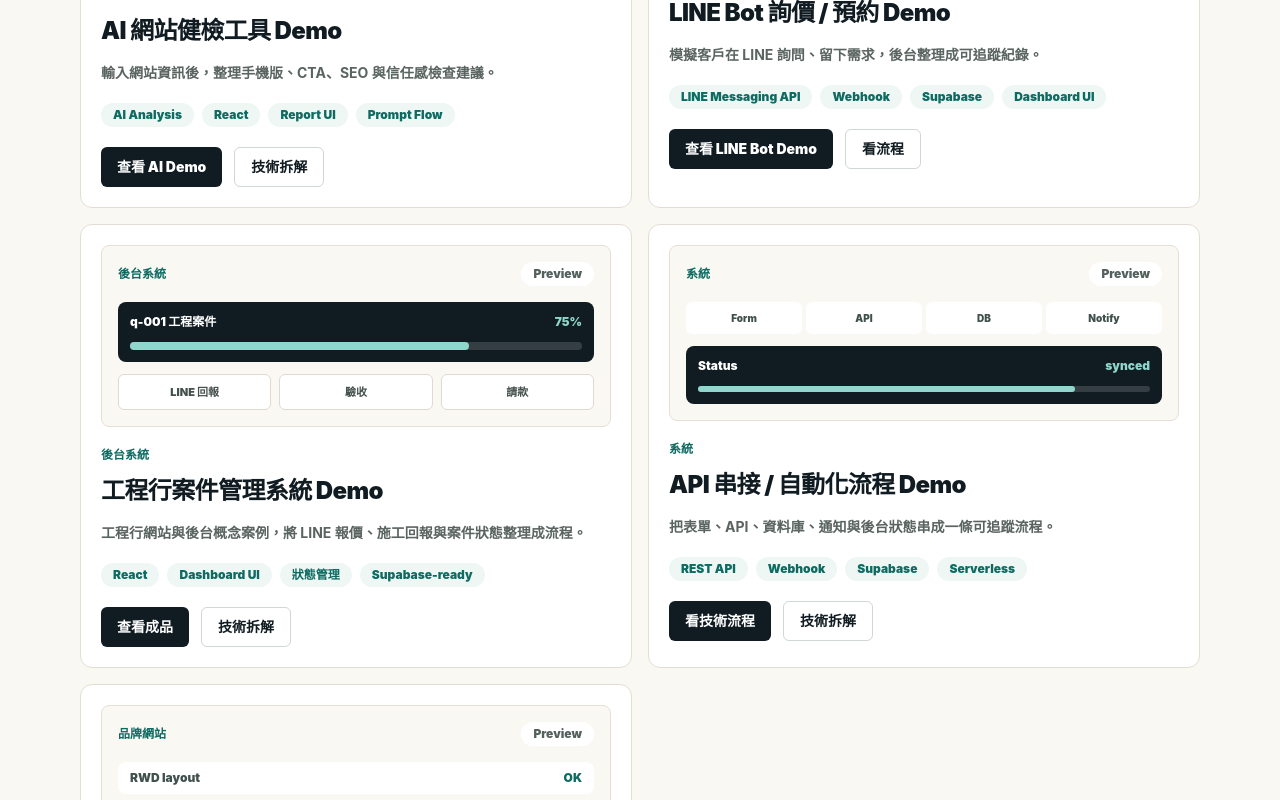
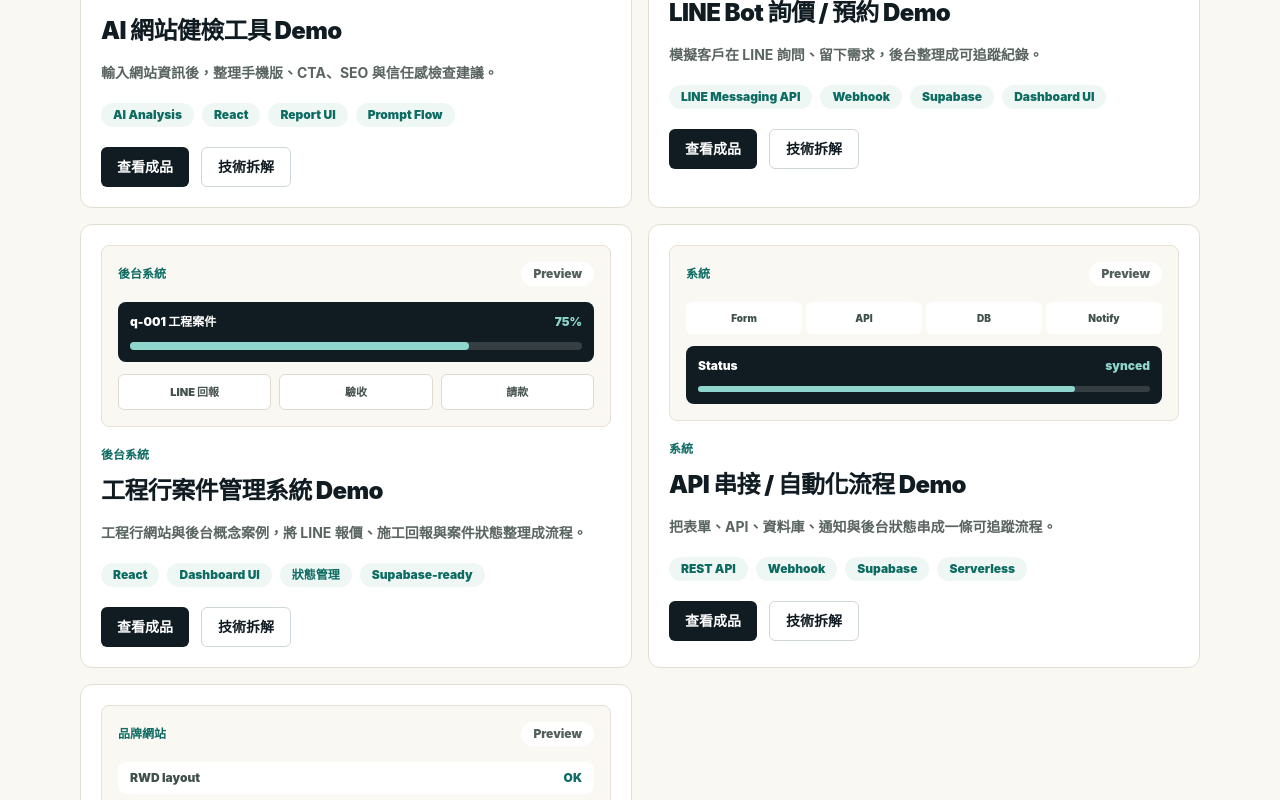
Before and after one commit to QingyuJin/qingyu-web-studio, a React (Vite) app: page / in a window 1280 px wide. Shown: the part 1700-2500 px from the top of the page. Built offline with nearby package versions, Linux system fonts and the light colour scheme.

Commit message:
Refine portfolio indexing and CTA labels

```diff
--- a/src/site/content.js
+++ b/src/site/content.js
@@ -90,7 +90,7 @@ export const projects = [
     summary: "輸入網站資訊後，整理手機版、CTA、SEO 與信任感檢查建議。",
     featured: true,
     livePath: "/works/ai-audit#demo",
-    liveLabel: "查看 AI Demo",
+    liveLabel: "查看成品",
     secondaryLabel: "技術拆解",
     tags: ["AI Analysis", "React", "Report UI", "Prompt Flow"],
     problem: "很多小型網站不知道問題在哪，只覺得不夠專業或客人不會聯絡。",
@@ -117,8 +117,8 @@ export const projects = [
     summary: "模擬客戶在 LINE 詢問、留下需求，後台整理成可追蹤紀錄。",
     featured: true,
     livePath: "/works/linebot#demo",
-    liveLabel: "查看 LINE Bot Demo",
-    secondaryLabel: "看流程",
+    liveLabel: "查看成品",
+    secondaryLabel: "技術拆解",
     tags: ["LINE Messaging API", "Webhook", "Supabase", "Dashboard UI"],
     problem: "客戶需求常散在 LINE 訊息裡，店家很難追蹤誰問過、下一步是什麼。",
     solution: "用 LINE Bot 收集需求與關鍵欄位，再透過 Webhook 同步成後台資料。",
@@ -171,7 +171,7 @@ export const projects = [
     summary: "把表單、API、資料庫、通知與後台狀態串成一條可追蹤流程。",
     featured: true,
     livePath: "/works/api-automation#demo",
-    liveLabel: "看技術流程",
+    liveLabel: "查看成品",
     secondaryLabel: "技術拆解",
     tags: ["REST API", "Webhook", "Supabase", "Serverless", "Notification"],
     problem: "很多小型服務已經有表單或 LINE，但資料沒有進後台，通知與狀態也靠人工補。",
@@ -225,8 +225,8 @@ export const projects = [
     summary: "為個人工作室整理定位、服務、作品、技術力與聯絡 CTA 的主站。",
     featured: true,
     livePath: "/",
-    liveLabel: "看頁面",
-    secondaryLabel: "看技術",
+    liveLabel: "查看成品",
+    secondaryLabel: "技術拆解",
     tags: ["RWD", "SEO", "Open Graph", "Vercel"],
     problem: "單純作品集容易像履歷，客戶不一定看得懂可以委託什麼。",
     solution: "用短標題、清楚服務分類、精選作品與聯絡 CTA，把技術作品轉成可接案的網站。",
```
Also changed, not shown: public/robots.txt, 1 other file (tests, documents, lock files or other folders).
